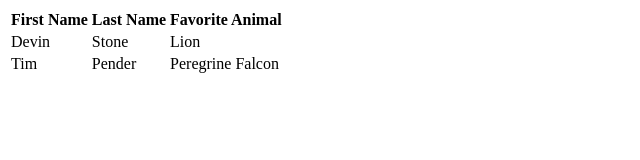
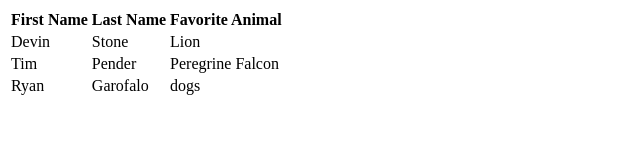
Before and after one commit to Devstone11/HTML-Exercises-5.23, a plain HTML site: page favorites.html in a window 1280 px wide. Shown: the whole page, without its empty margins (0-640 px from the left). Drawn offline with Linux system fonts and the light colour scheme.

Commit message:
I added my info to the table

```diff
--- a/favorites.html
+++ b/favorites.html
@@ -22,6 +22,11 @@
           <td>Pender</td>
           <td>Peregrine Falcon</td>
         </tr>
+        <tr>
+          <td>Ryan</td>
+          <td>Garofalo</td>
+          <td>dogs</td>
+        </tr>
       </tbody>
     </table>
   </body>
```
